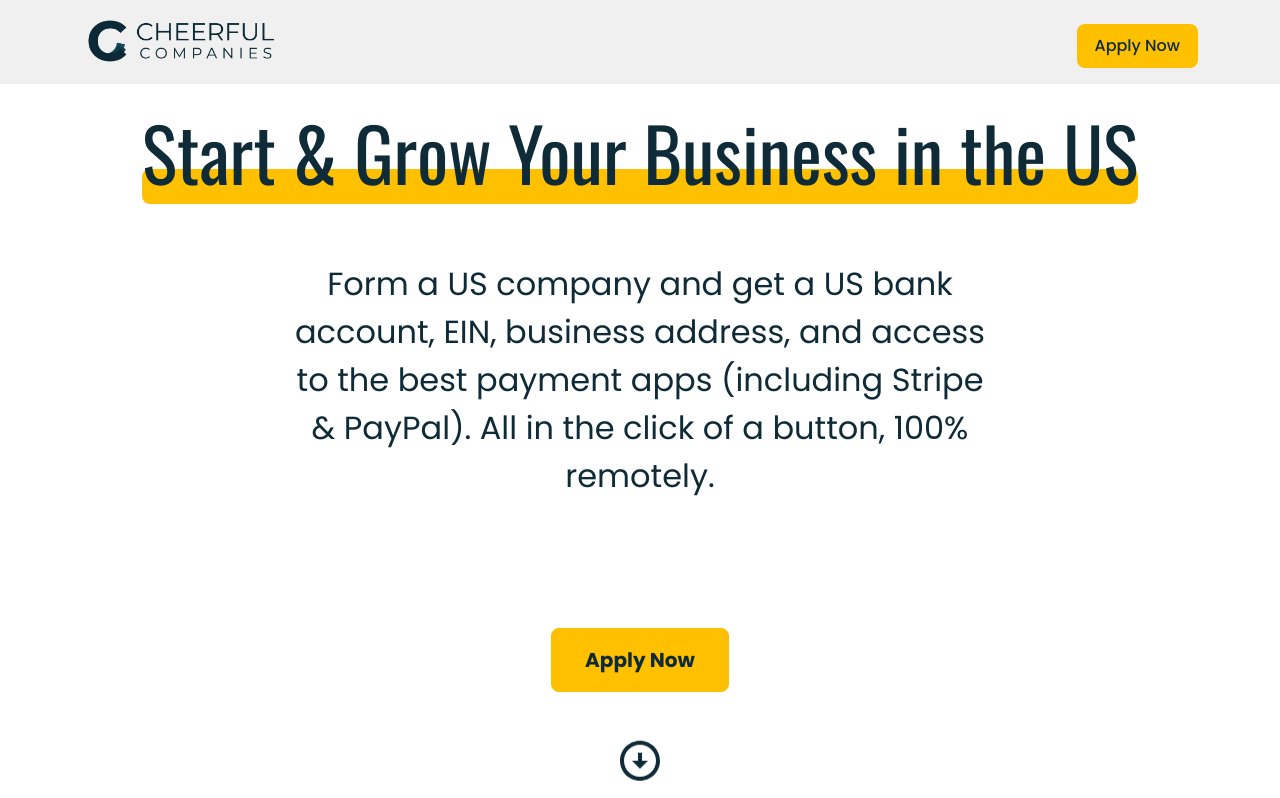
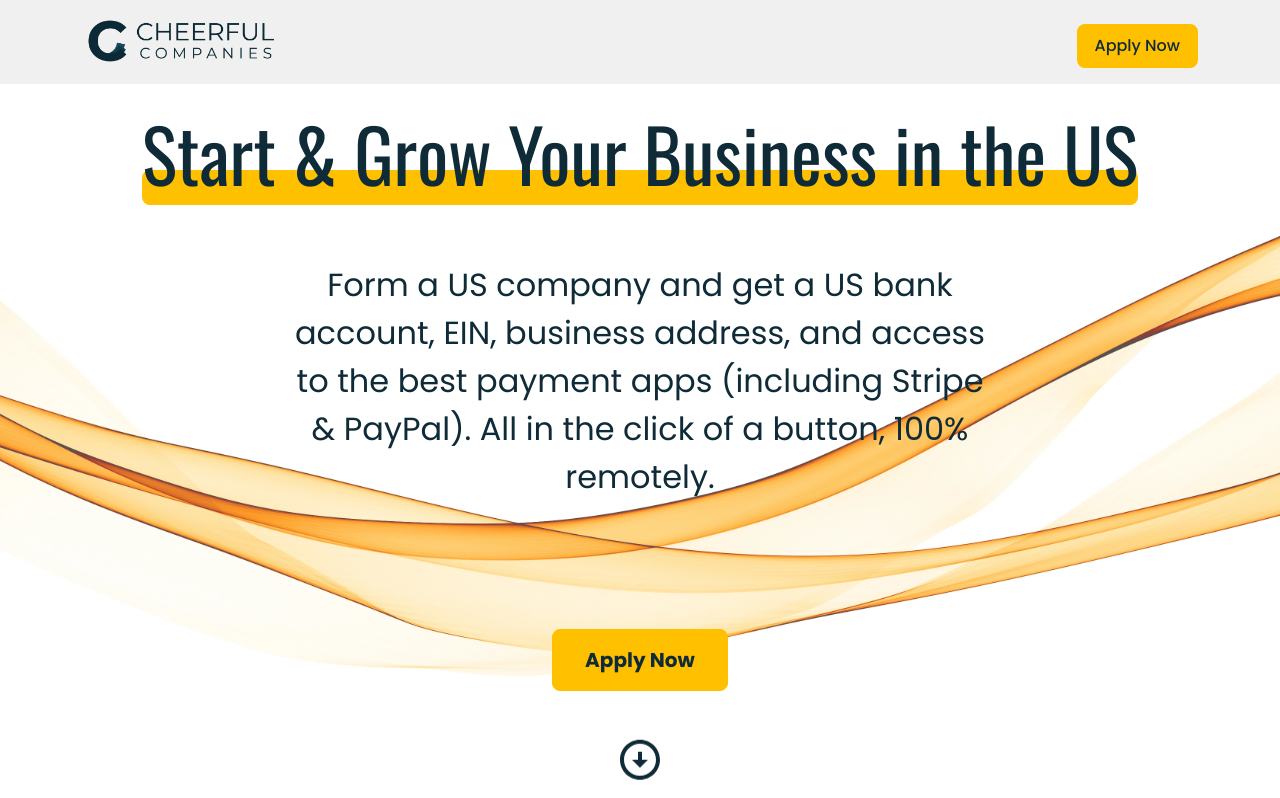
Before and after one commit to MohamedNagy0/Cheerful-Companies, a React (Vite) app: page / in a window 1280 px wide. Shown: the top 798 px of the page. Built offline with nearby package versions, Linux system fonts and the light colour scheme.

Commit message:
add cover image to header section

```diff
--- a/src/components/HeaderSection/Header.jsx
+++ b/src/components/HeaderSection/Header.jsx
@@ -2,7 +2,7 @@ import { BiDownArrowCircle } from "react-icons/bi";
 
 function Header() {
   return (
-    <header className=" min-h-screen flex justify-center items-center">
+    <header className=" min-h-screen flex justify-center items-center headerCoverImage">
       <div className="container flex justify-center items-center flex-col gap-16  h-full">
         <h2
           data-aos="fade-up"
@@ -21,7 +21,7 @@ function Header() {
             data-aos="zoom-in"
             data-aos-duration="2000"
             href="#PackageSection"
-            className="primaryBtn hover:bg-white border-2 border-primary-color2  duration-500 mt-16 font-bold text-xl px-8 py-3 hover:animate-shake"
+            className="primaryBtn hover:bg-white border-[1px] border-primary-color2 hover:border-primary-color  duration-500 mt-16 font-bold text-xl px-8 py-3 hover:animate-shake"
           >
             <span className="">Apply Now</span>
           </a>
--- a/src/index.css
+++ b/src/index.css
@@ -75,6 +75,12 @@ h2 {
   background-size: cover;
   background-attachment: fixed;
 }
+
+.headerCoverImage {
+  background-image: url("./assets//images/abstract-yellow-smooth-wave-lines.webp");
+  background-position: center;
+  background-size: cover;
+}
 /* End Header Section Style */
 
 /* Start Package Section Style */
@@ -111,5 +117,4 @@ h2 {
 .css-1emmmzu-control:hover {
   border-color: var(--primary-bg-yellow) !important;
 }
-
 /* Select Style  */
```
Also changed, not shown: src/assets/images/abstract-yellow-smooth-wave-lines.webp (added).
